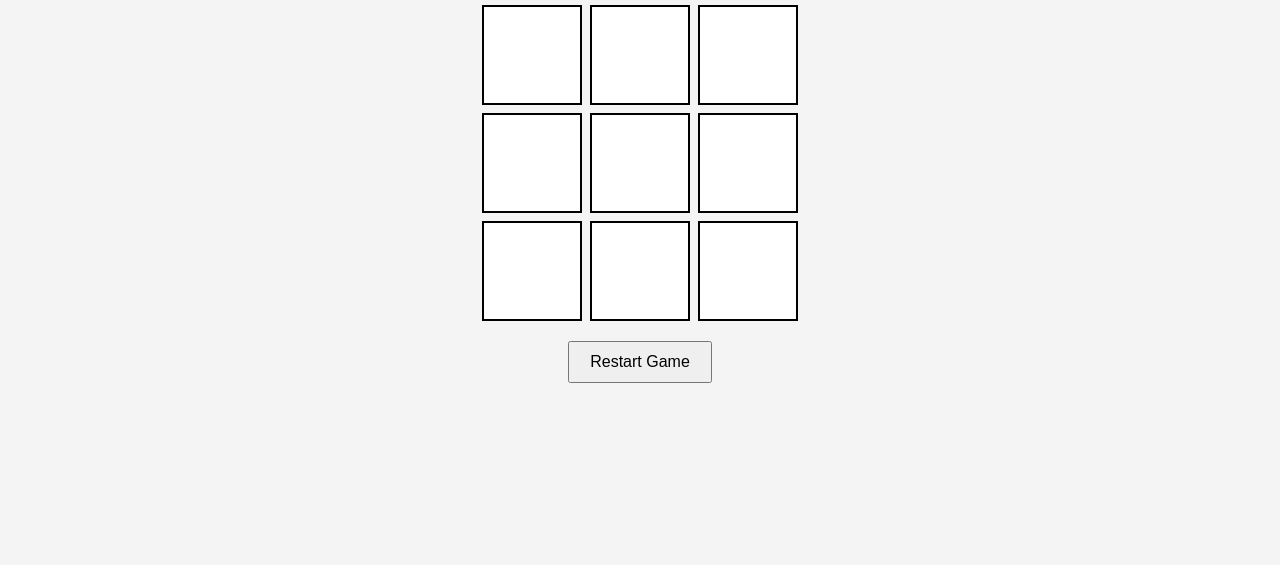
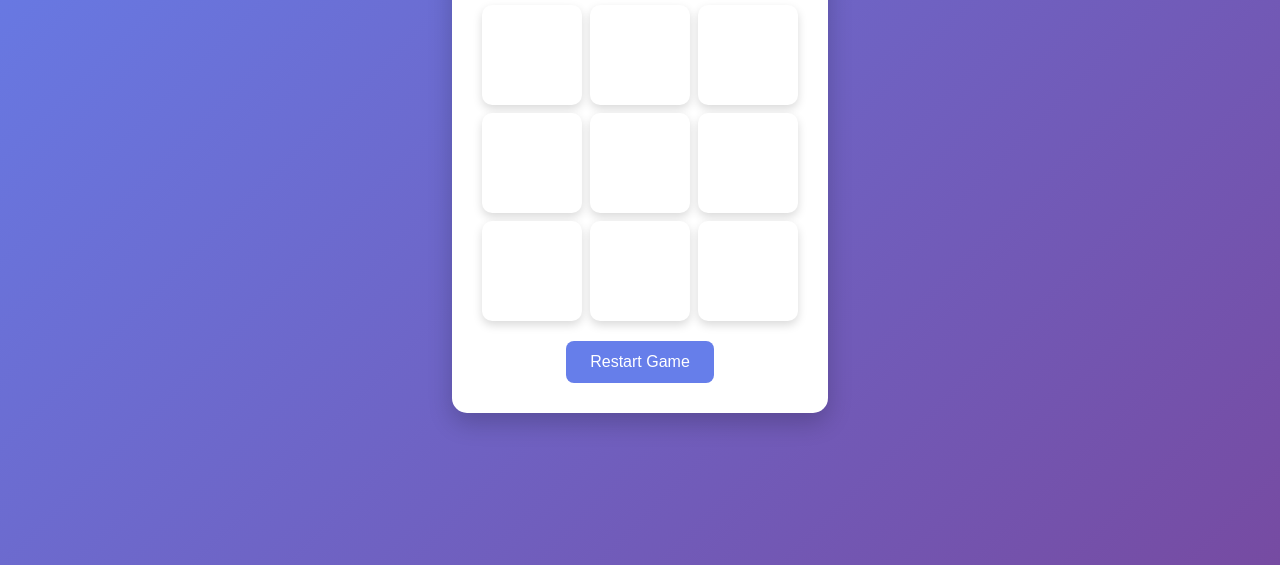
Before and after one commit to prabhakarshukla/SCT_WD_3, a plain HTML site: page index.html in a window 1280 px wide. Shown: the part 235-800 px from the top of the page. Drawn offline with Linux system fonts and the light colour scheme.

Commit message:
updated the UI of the page

```diff
--- a/style.css
+++ b/style.css
@@ -20,7 +20,7 @@
 
 body {
     font-family: Arial, sans-serif;
-    background-color: #f4f4f4;
+    background: linear-gradient(135deg, #667eea, #764ba2);
 
     display: flex;
     justify-content: center;
@@ -31,10 +31,15 @@ body {
 
 .container {
     text-align: center;
+    background: white;
+    padding: 30px;
+    border-radius: 15px;
+    box-shadow: 0 10px 25px rgba(0, 0, 0, 0.2);
 }
 
 h1 {
     margin-bottom: 20px;
+    color: #333;
 }
 
 .game-board {
@@ -48,22 +53,42 @@ h1 {
     width: 100px;
     height: 100px;
 
-    background-color: white;
+    background: white;
 
-    border: 2px solid black;
+    border-radius: 10px;
 
     display: flex;
     justify-content: center;
     align-items: center;
 
-    font-size: 40px;
+    font-size: 42px;
     font-weight: bold;
 
     cursor: pointer;
+
+    box-shadow: 0 4px 10px rgba(0,0,0,0.15);
+
+    transition: 0.3s;
+}
+
+.cell:hover {
+    background-color: #e6e6e6;
+    transform: scale(1.05);
 }
 
 button {
-    padding: 10px 20px;
+    padding: 12px 24px;
     font-size: 16px;
+
+    border: none;
+
+    border-radius: 8px;
+
+    background-color: #667eea;
+
+    color: white;
+
     cursor: pointer;
+
+    transition: 0.3s;
 }
```
